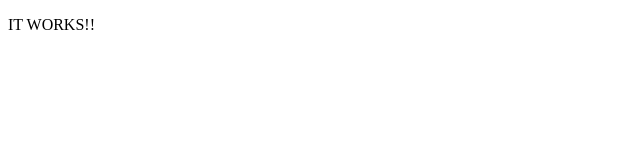
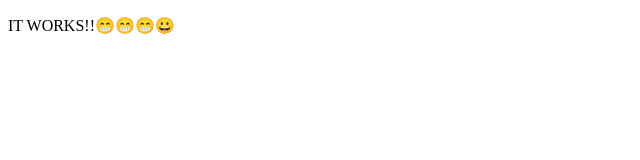
Before and after one commit to vm7md98/test, a plain HTML site: page index.html in a window 1280 px wide. Shown: the whole page, without its empty margins (0-640 px from the left). Drawn offline with Linux system fonts and the light colour scheme.

Commit message:
Update index.html

```diff
--- a/index.html
+++ b/index.html
@@ -6,6 +6,6 @@
     <title>Document</title>
   </head>
   <body>
-    <p>IT WORKS!!</p>
+    <p>IT WORKS!!😁😁😁😀</p>
   </body>
 </html>
```
